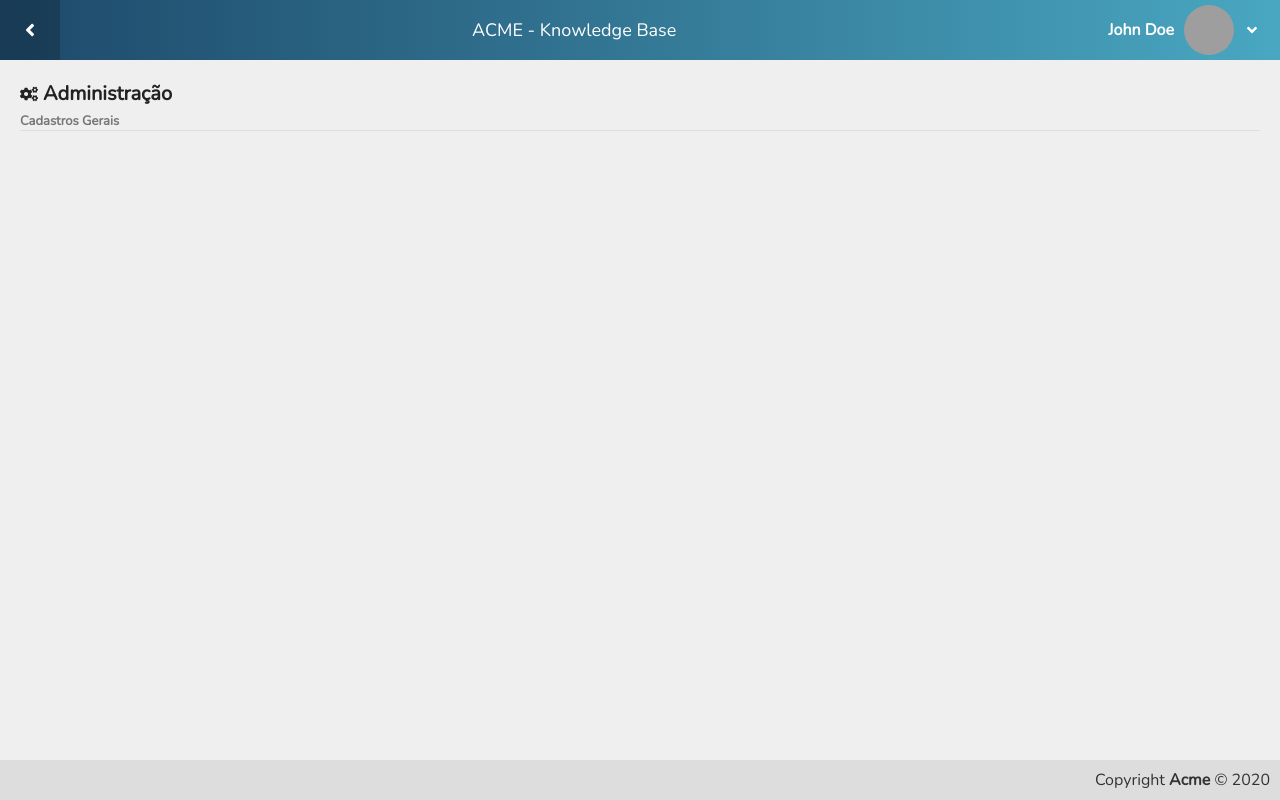
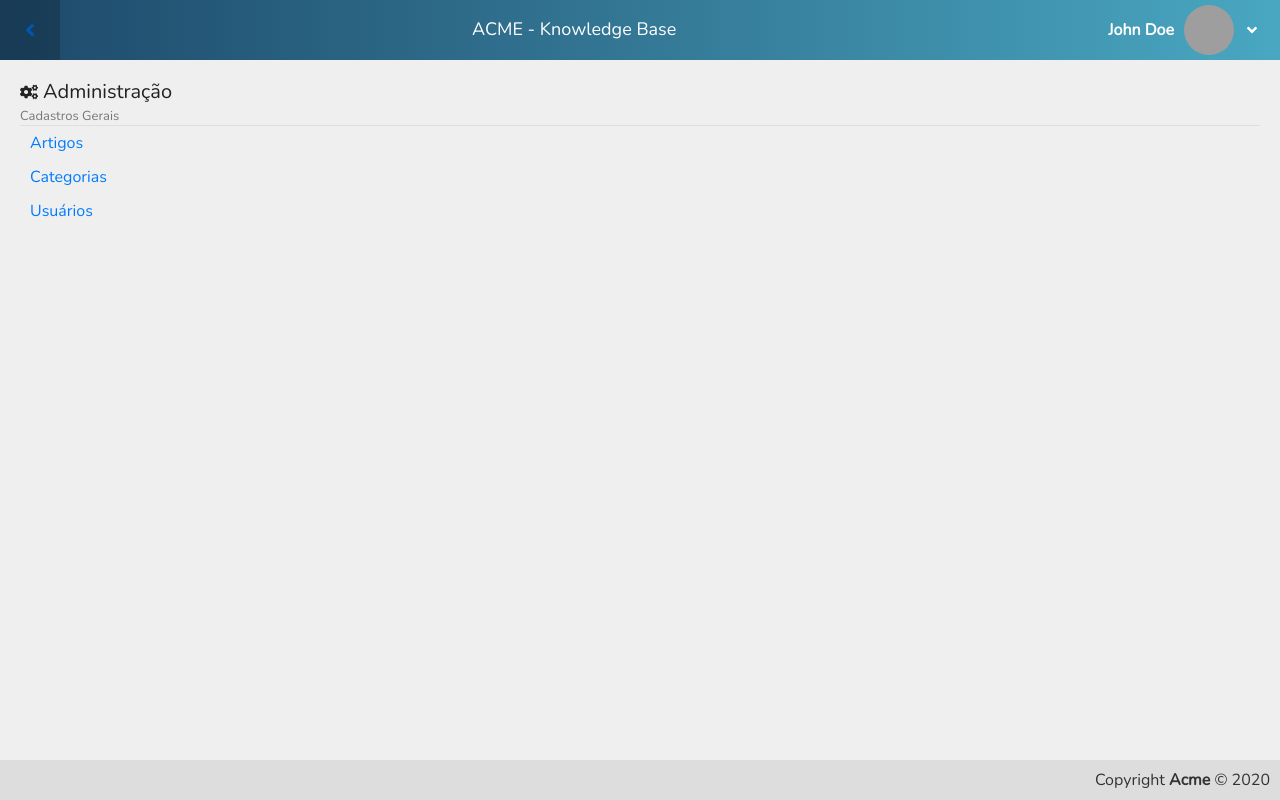
Before and after one commit to apteles/knowledge-base-frontend, a React (Create React App) app: page /administration in a window 1280 px wide. Built offline with nearby package versions, Linux system fonts and the light colour scheme; grey boxes are pictures that could not be loaded.

Commit message:
started crud users

```diff
--- a/src/App.js
+++ b/src/App.js
@@ -1,10 +1,12 @@
 import React from 'react';
 import { Provider } from 'react-redux';
+import 'bootstrap/dist/css/bootstrap.min.css';
+import { BrowserRouter } from 'react-router-dom';
 import GlobalStyles from './styles/global';
-import { BrowserRouter } from 'react-router-dom';
 import './config/reactotron';
 import Routes from './routes';
 import { store } from './store';
+
 function App() {
     return (
         <Provider store={store}>
--- a/src/pages/Admin/index.js
+++ b/src/pages/Admin/index.js
@@ -1,15 +1,54 @@
 import React from 'react';
+import { Tab, Row, Col, Nav } from 'react-bootstrap';
+import { FaCogs } from 'react-icons/fa';
 import PageTitle from '../../components/UI/PageTitle';
-import { FaCogs } from 'react-icons/fa';
 // import { Container } from './styles';
 
 function Admin() {
     return (
-        <PageTitle
-            icon={FaCogs}
-            title="Administração"
-            subtitle="Cadastros Gerais"
-        />
+        <>
+            <PageTitle
+                icon={FaCogs}
+                title="Administração"
+                subtitle="Cadastros Gerais"
+            />
+
+            <Tab.Container>
+                <Row>
+                    <Col sm={1}>
+                        <Nav variant="pills" className="flex-column">
+                            <Nav.Item>
+                                <Nav.Link eventKey="third">Artigos</Nav.Link>
+                            </Nav.Item>
+                            <Nav.Item>
+                                <Nav.Link eventKey="second">
+                                    Categorias
+                                </Nav.Link>
+                            </Nav.Item>
+                            <Nav.Item>
+                                <Nav.Link eventKey="first">Usuários</Nav.Link>
+                            </Nav.Item>
+                        </Nav>
+                    </Col>
+                    <Col sm={9}>
+                        <Tab.Content>
+                            <Tab.Pane eventKey="first" />
+                            <Tab.Pane eventKey="second">
+                                <p>
+                                    Lorem ipsum dolor sit amet consectet
+                                    adipisicing elit. Corrupti doloribus
+                                    voluptate accusantium earum nisi. Totam,
+                                    maxime provident iusto optio est distinctio
+                                    obcaecati! Ullam exercitationem nobis minus
+                                    numquam placeat quaerat officiis.
+                                </p>
+                            </Tab.Pane>
+                            <Tab.Pane eventKey="third" />
+                        </Tab.Content>
+                    </Col>
+                </Row>
+            </Tab.Container>
+        </>
     );
 }
 
```
